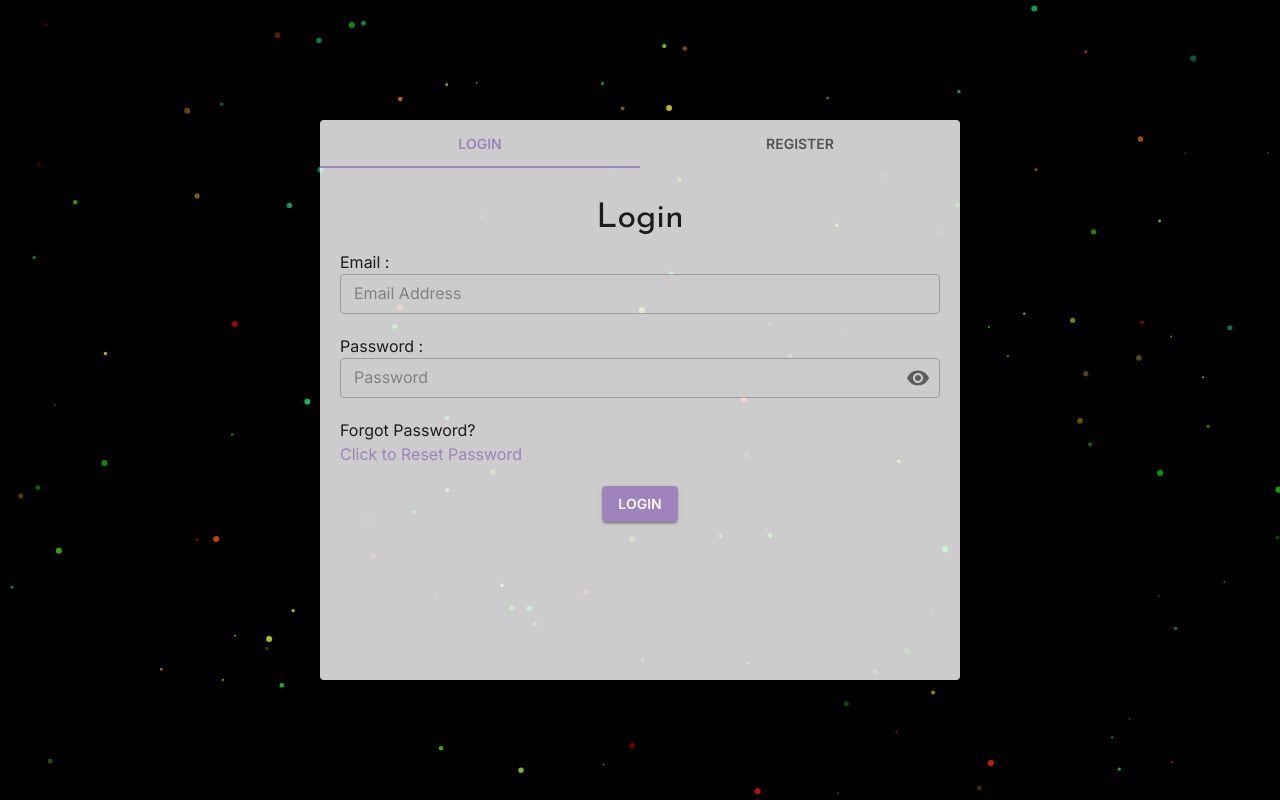
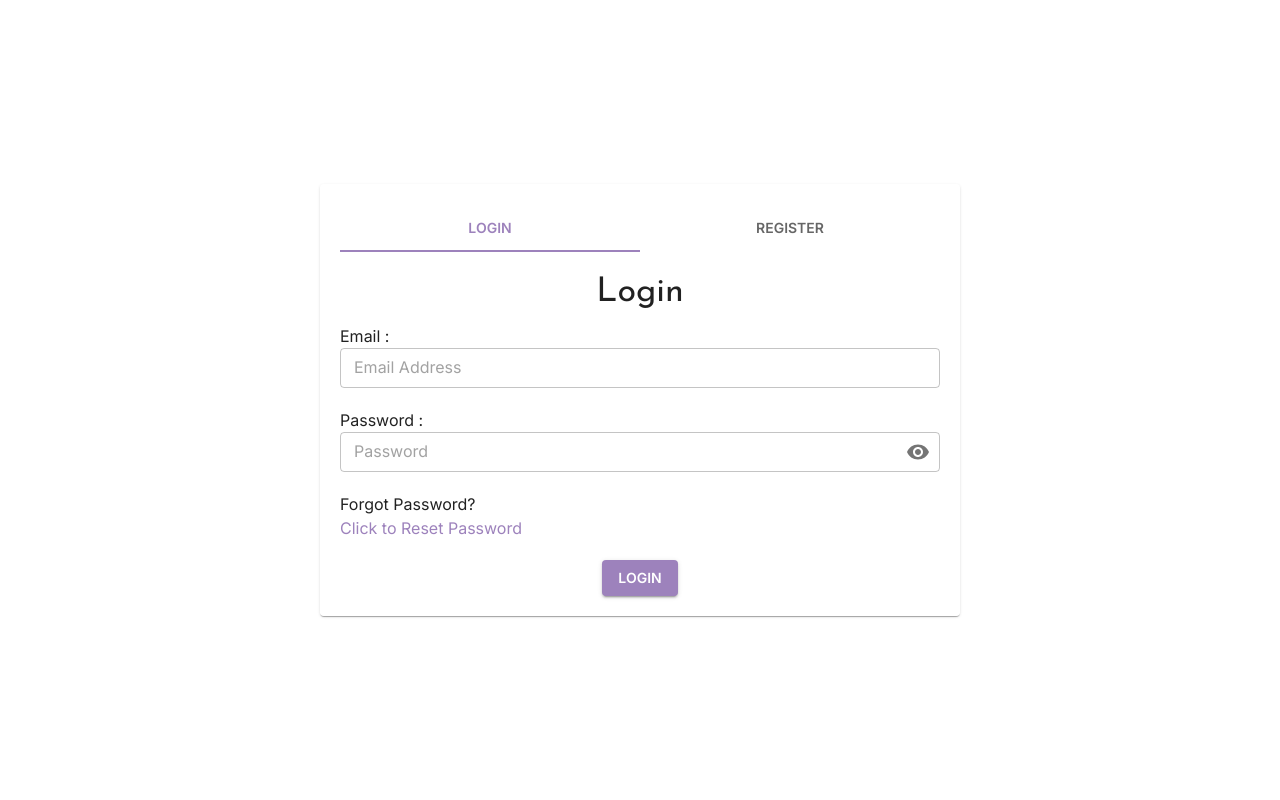
Before and after one commit to GolamMuid/DevTrain, a React (Create React App) app: page /login in a window 1280 px wide. Built offline with nearby package versions, Linux system fonts and the light colour scheme; a web font is replaced by a local one.

Commit message:
modified design

```diff
--- a/src/components/login/Login.js
+++ b/src/components/login/Login.js
@@ -25,18 +25,20 @@ function Login() {
 
 	return (
 		<>
-      <Particles init={particlesInit} options={particlesOptions} />
+			{/* <Particles init={particlesInit} options={particlesOptions} /> */}
 			<Box
 				minHeight="100vh"
 				display="flex"
 				alignItems="center"
 				justifyContent="center"
+				sx={{ bgcolor: "white" }}
 			>
 				<Paper
 					sx={{
-            minHeight: "70vh",
-            minWidth: { xs: "auto", md: "50vw" },
-            backgroundColor: "rgba(255, 255, 255, 0.8)",
+						minWidth: { xs: "80vw", md: "50vw" },
+						backgroundColor: "rgba(255, 255, 255, .5)",
+						backdropFilter: "blur(5px)",
+						padding: "20px",
 					}}
 				>
 					<Tabs
--- a/src/components/login/LoginForm.js
+++ b/src/components/login/LoginForm.js
@@ -36,8 +36,8 @@ function LoginForm() {
 	const handleClickShowPassword = () => setShowPassword((show) => !show);
 
 	return (
-		<Box padding="20px">
-			<Typography variant="h4" textAlign="center" padding="10px">
+		<Box>
+			<Typography variant="h4" textAlign="center" padding="20px 0 10px">
 				Login
 			</Typography>
 			<form onSubmit={handleSubmit(onSubmit)}>
--- a/src/components/login/RegisterForm.js
+++ b/src/components/login/RegisterForm.js
@@ -45,8 +45,8 @@ function RegisterForm() {
 		setShowCPassword((showCPassword) => !showCPassword);
 
 	return (
-		<Box padding="20px">
-			<Typography variant="h4" textAlign="center" padding="10px">
+		<Box>
+			<Typography variant="h4" textAlign="center" padding="20px 0 10px">
 				Register
 			</Typography>
 			<form onSubmit={handleSubmit(onSubmit)}>
--- a/src/components/login/particlesConfig.js
+++ b/src/components/login/particlesConfig.js
@@ -41,7 +41,7 @@ export const particlesOptions = {
 				type: "circle",
 			},
 			onHover: {
-        enable: true,
+				enable: false,
 				mode: "trail",
 				parallax: {
 					enable: false,
```
Lines whose indentation alone changed are shown as unchanged.
